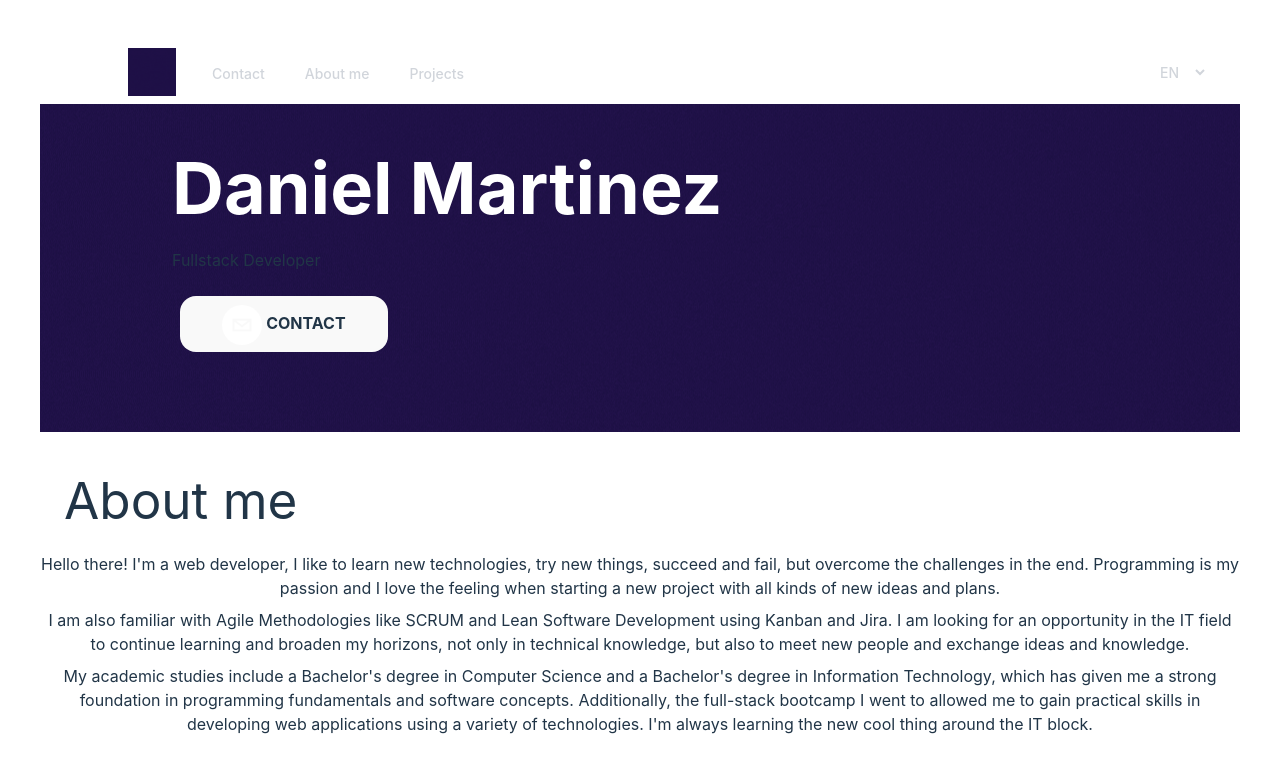
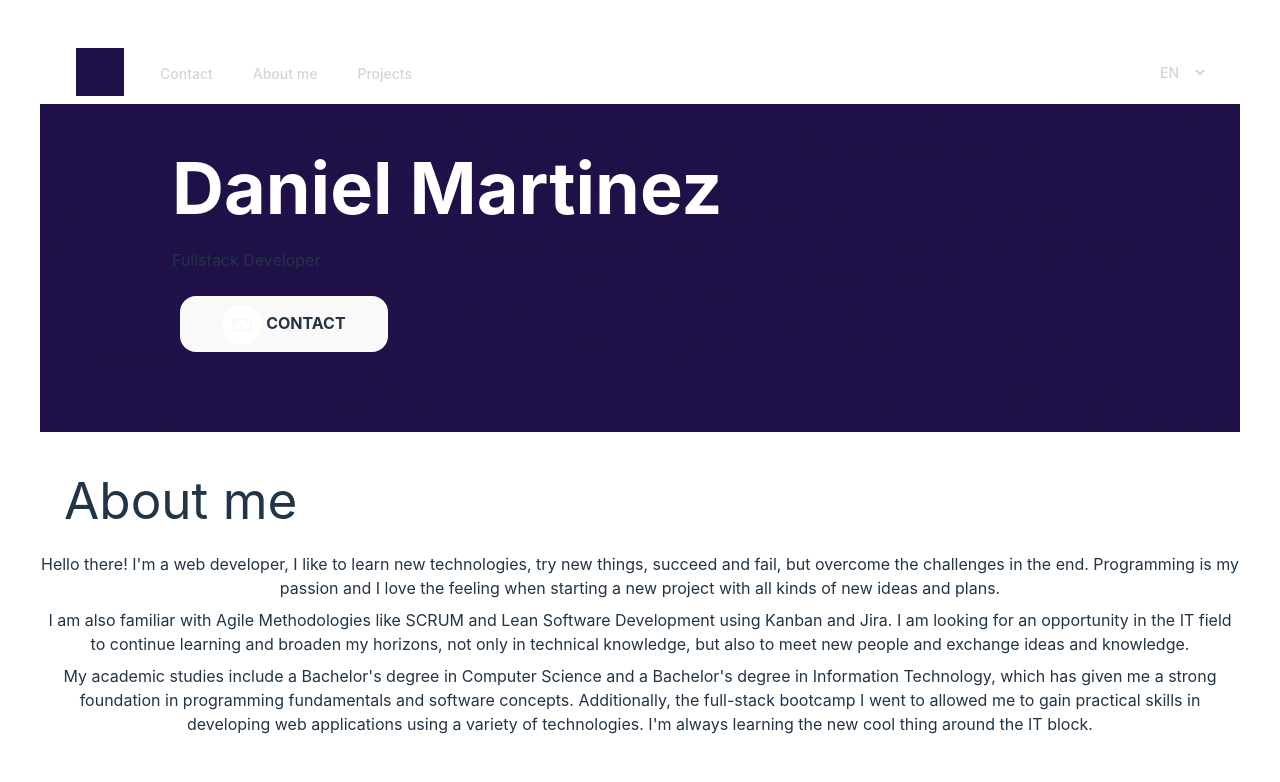
Before and after one commit to Gravyon/daniel-j-martinez, a React (Vite) app: page / in a window 1280 px wide. Shown: the top 782 px of the page. Built offline with nearby package versions, Linux system fonts and the light colour scheme.

Commit message:
Small fix to language switcher

```diff
--- a/src/components/Navbar.jsx
+++ b/src/components/Navbar.jsx
@@ -30,10 +30,10 @@ export default function Navbar() {
                   )}
                 </Disclosure.Button>
               </div>
-              <div className="flex flex-1 ml-14 items-center justify-center sm:items-stretch sm:justify-start">
-                <div className="flex flex-shrink-0 items-center">
+              <div className="flex flex-1 items-center justify-center sm:items-stretch sm:justify-start">
+                <div className="flex items-center ml-10 md:ml-1">
                   <img
-                    className="h-12 w-auto"
+                    className="h-12 w-auto "
                     src={logo}
                     alt="Daniel Martinez"
                   />
@@ -71,7 +71,7 @@ export default function Navbar() {
                   className="text-gray-300 hover:outline block nav-text rounded-md px-3 py-2 text-sm font-medium"
                   aria-current={item.current ? "page" : undefined}
                 >
-                  {t(item.name)}
+                  <Trans i18nKey={item.navkey}></Trans>
                 </Disclosure.Button>
               ))}
             </div>
```
